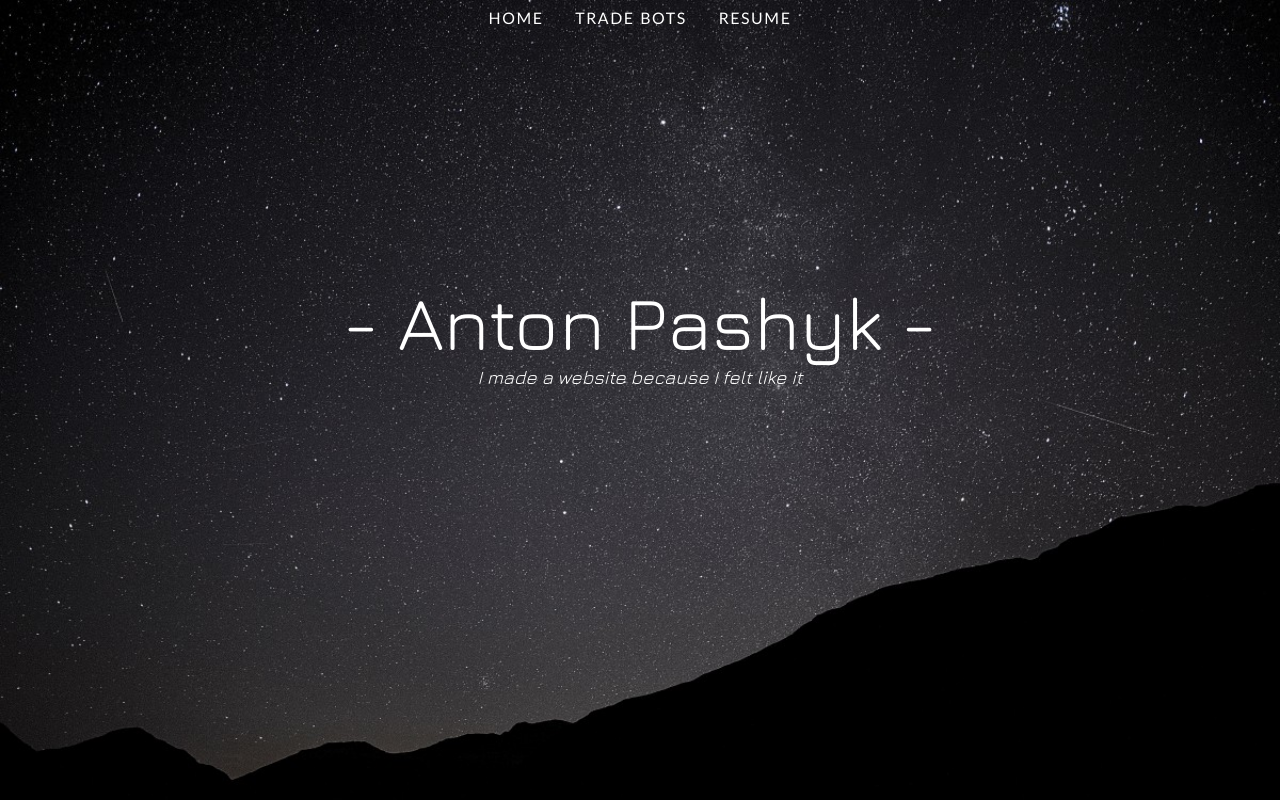
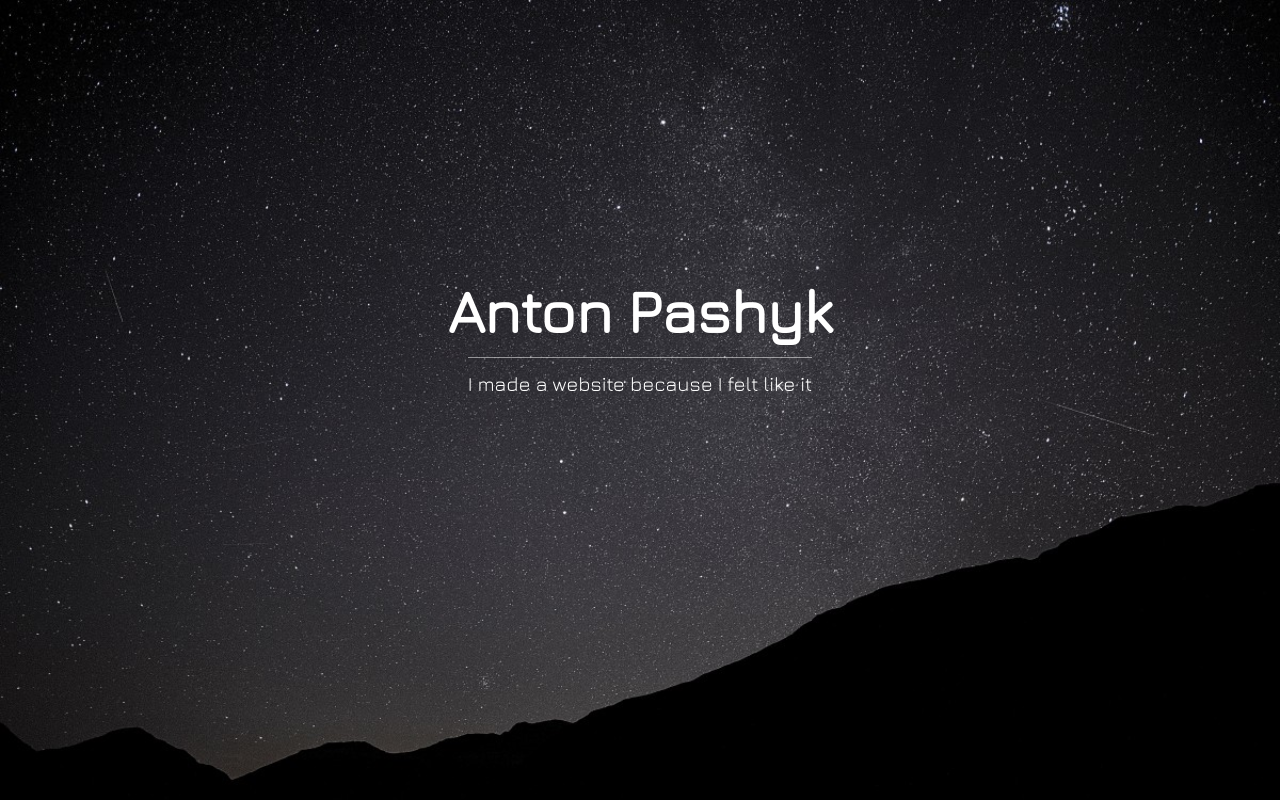
Before and after one commit to Antonite/Website, an Angular app: page / in a window 1280 px wide. Shown: the top 800 px of the page. Built offline with nearby package versions, Linux system fonts and the light colour scheme; a web font is replaced by a local one.

Commit message:
adding bootstrap

```diff
--- a/package.json
+++ b/package.json
@@ -20,7 +20,9 @@
     "@angular/platform-browser": "^6.1.0",
     "@angular/platform-browser-dynamic": "^6.1.0",
     "@angular/router": "^6.1.0",
+    "bootstrap": "^4.1.3",
     "core-js": "^2.5.4",
+    "font-awesome": "^4.7.0",
     "rxjs": "^6.0.0",
     "zone.js": "~0.8.26"
   },
@@ -35,7 +37,7 @@
     "codelyzer": "~4.2.1",
     "jasmine-core": "~2.99.1",
     "jasmine-spec-reporter": "~4.2.1",
-    "karma": "~1.7.1",
+    "karma": "^3.0.0",
     "karma-chrome-launcher": "~2.2.0",
     "karma-coverage-istanbul-reporter": "~2.0.0",
     "karma-jasmine": "~1.1.1",
--- a/src/app/app.component.css
+++ b/src/app/app.component.css
@@ -1,59 +1,32 @@
 @import url('https://fonts.googleapis.com/css?family=Jura');
 @import url('https://fonts.googleapis.com/css?family=Fjord+One');
 
-.homePageTitle {
-    position: relative;
-    text-align: center;
-    margin-top: 20%;
-    width: 100%;
-    height: 100%;
-    color: white;
-    font-size: 2cm;
-    font-family: 'Jura', sans-serif;
-    font-weight: 100;
+html, body { color: #434242; font-family: 'Jura', sans-serif !important; height: 100%; }
+body { background: white 15px; line-height: 1.64; }
+
+h1 { margin-bottom: 20px; }
+h1 { font-weight: 700; margin-bottom: 10px; font-size: 60px; }
+
+.homeBackground {
+    background: no-repeat center right fixed url(../app/images/space.jpg);
+    -webkit-background-size: 100%;
+    -moz-background-size: 100%;
+    -o-background-size: 100%;
+    background-size: 100%;
+
+	-webkit-background-size: cover;
+	-moz-background-size: cover;
+	-o-background-size: cover;
+	background-size: cover;
+
+	/* -ms-filter: "progid:DXImageTransform.Microsoft.AlphaImageLoader(src='../app/images/space.jpg', sizingMethod='scale')";
+	filter: progid:DXImageTransform.Microsoft.AlphaImageLoader(src='../app/images/space.jpg', sizingMethod='scale'); */
+
+	margin-bottom: 0px;
+	padding: 0px;
 }
 
-.homePageQuote {
-    position: relative;
-    text-align: center;
-    width: 100%;
-    height: 100%;
-    color: white;
-    font-size: 0.5cm;
-    font-family: 'Jura', sans-serif;
-    font-weight: 100;
-    font-style: oblique;
-}
-
-.navbar {
-    position: relative;
-    text-align: center;
-    font-family: 'Gill Sans', 'Gill Sans MT', Calibri, 'Trebuchet MS', sans-serif;
-    font-weight: 300;
-    letter-spacing: 0.1em;
-    font-size: 0.42cm;
-    color: white;
-    text-transform: uppercase;
-}
-
-.navbar:hover > a {
-    opacity: 0.5;
-    transition-property: opacity;
-    transition-duration: 170ms;
-    transition-timing-function: ease-in-out;
-    transition-delay: 0s;
-}
-
-.navbar:hover > a:hover {
-    opacity: 1;
-    transition-property: opacity;
-    transition-duration: 170ms;
-    transition-timing-function: ease-in-out;
-    transition-delay: 0s;
-}
-
-a {
-    text-decoration: none;
-    margin: 1em;
-    color: white;
-}
+.homeBackground .container { position: relative; top: 28%; z-index: 4; text-align: center; }
+.homeBackground .container > * { text-align: center; color: #FFFFFF; }
+.homeBackground .container .homePageQuote { padding-top: 10px; border-top: 1px solid #FFFFFF; border-top-color: rgba(255,255,255,0.5); display: inline-block; }
+.homeBackground .container .homePageQuote { font-size: 20px; }
--- a/src/app/app.component.html
+++ b/src/app/app.component.html
@@ -1,13 +1,12 @@
-<body>
-  <div class="navbar">
-      <a href="/" class="nav-item">Home</a>
-      <a href="/" class="nav-item">Trade Bots</a>
-      <a href="/" class="nav-item">Resume</a>
-  </div>
-  <div class="homePageTitle">
-    - Anton Pashyk -
-  </div>
-  <div class="homePageQuote">
-    I made a website because I felt like it
+<body data-spy="scroll">
+  <div class="homeBackground" style="height: 981px;">
+      <div class="container">
+          <h1>
+            Anton Pashyk
+          </h1>
+          <p class="homePageQuote">
+            I made a website because I felt like it
+          </p>
+      </div>
   </div>
 </body>
--- a/src/styles.css
+++ b/src/styles.css
@@ -1,5 +1,2 @@
-.homepageBody {
-    background-image: url("app/images/space.jpg");
-    background-repeat: no-repeat;
-    background-size: 100%;
-}
+@import "~bootstrap/dist/css/bootstrap.css";
+@import "~font-awesome/css/font-awesome.css";
```
Also changed, not shown: 1 other file (tests, documents, lock files or other folders).
